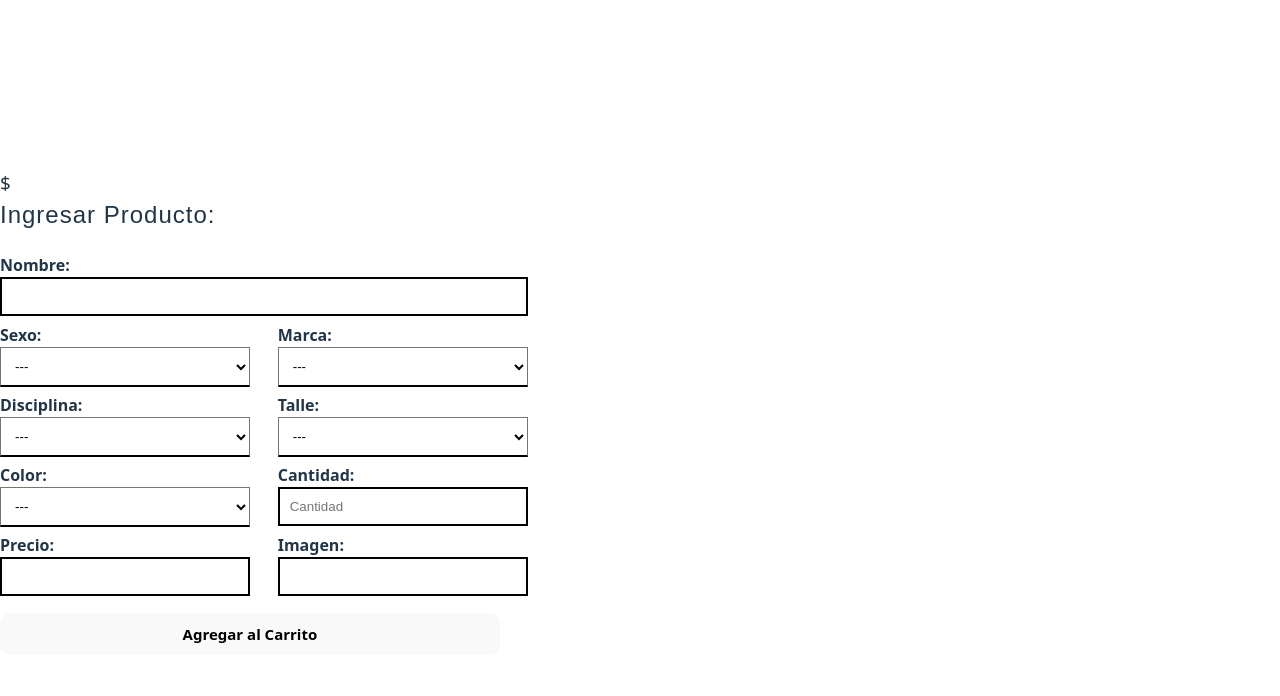
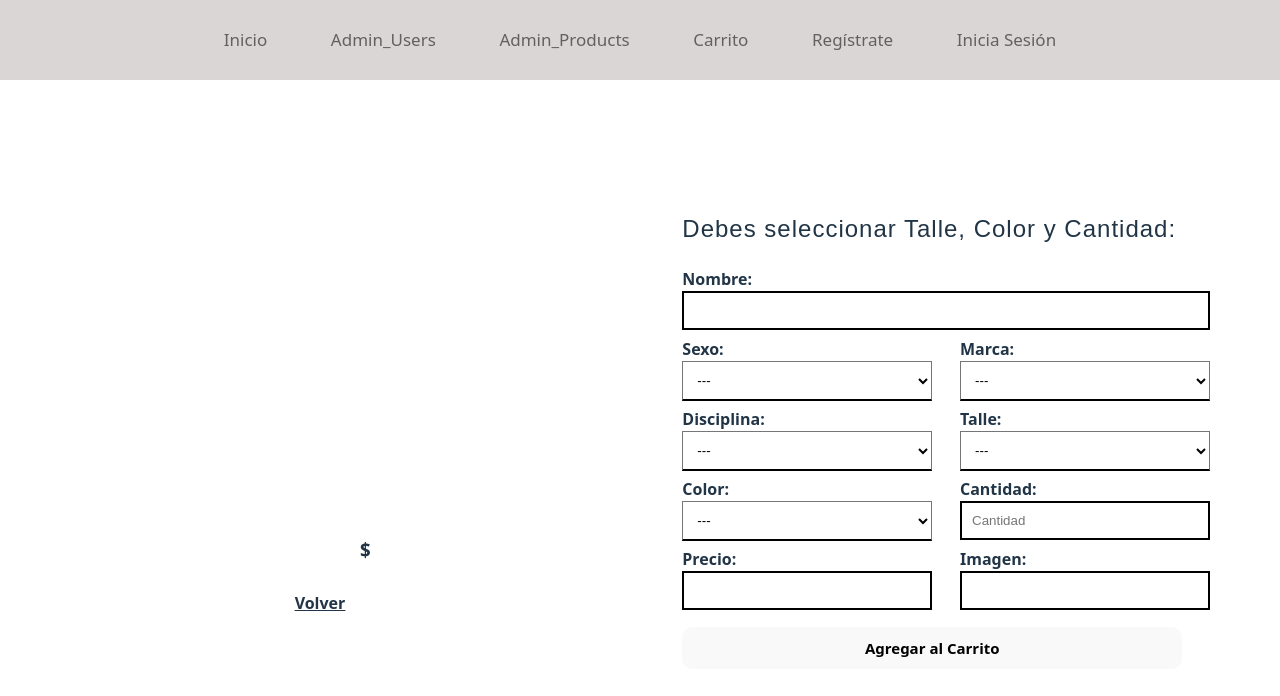
Before and after one commit to hugoaalderete7/sneakers_store, a React (Vite) app: page /product in a window 1280 px wide. Shown: the top 696 px of the page. Built offline with nearby package versions, Linux system fonts and the light colour scheme.

Commit message:
Terminé la ProductPage, ahora empiezo con la CartPage

```diff
--- a/src/components/form/cart_form/CartForm.css
+++ b/src/components/form/cart_form/CartForm.css
@@ -0,0 +1,87 @@
+* {
+    padding: 0;
+    margin: 0;
+    box-sizing: border-box;
+}
+
+.products-total-form-container {
+    width: 100%;
+}
+
+.products-form-container {
+    display: grid;
+    grid-template-columns: 1fr 1fr;
+    grid-template-rows: repeat(5, 70px);
+    width: 100%;
+    margin-top: 20px;
+}
+
+.products-section-grid-item:nth-child(1) {
+    grid-column: 1/3;
+}
+
+.products-section-grid-item:nth-child(10) {
+    grid-column: 1/3;
+}
+
+.products-section-grid-item:nth-child(11) {
+    grid-column: 1/3;
+}
+
+.products-h2 {
+    font-family: fantasy;
+    letter-spacing: 1px;
+
+}
+
+.products-input-first {
+    border: 2px solid #000;
+    background: transparent;
+    padding: 10px;
+    width: 95%;
+}
+
+.products-input {
+    border: 2px solid #000;
+    background: transparent;
+    padding: 10px;
+    width: 90%;
+}
+
+.products-select {
+    background: transparent;
+    border-bottom: 2px solid #000;
+    padding: 10px;
+    display: block;
+    width: 90%;
+}
+
+.products-check-label-input {
+    display: flex;
+    flex-direction: column;
+    justify-content: center;
+}
+
+.products-check-input {
+    margin-top: 10px;
+}
+
+.products-label {
+    font-weight: bold;
+    width: 100%;
+}
+
+.products-check-label {
+    text-align: center;
+    font-weight: bold;
+}
+
+
+.products-form-button {
+    width: 90%;
+    padding: 10px;
+    border-radius: 10px;
+    margin-top: 10px;
+    font-weight: bold;
+    font-size: 15px;
+}
--- a/src/components/form/cart_form/CartForm.jsx
+++ b/src/components/form/cart_form/CartForm.jsx
@@ -22,13 +22,12 @@ const CartForm = () => {
         dispatch(createProductCart(form));
         setForm(initialForm);
         setErrors(initialErrors);
-        navigate("/products")
     }
 
 
     return (
         <div>
-            <h2 className='products-h2'>Ingresar Producto:</h2>
+            <h2 className='products-h2'>Debes seleccionar Talle, Color y Cantidad:</h2>
 
             <form className='products-form-container'>
 
--- a/src/pages/product_page/ProductPage.css
+++ b/src/pages/product_page/ProductPage.css
@@ -0,0 +1,56 @@
+.product-page-grid-container {
+    display: grid;
+    grid-template-rows: auto 1fr;
+    width: 100vw;
+}
+
+.product-form-container {
+    display: grid;
+    grid-template-columns: 1fr 1fr;
+}
+
+.image-name-price-container {
+    margin-top: 80px;
+    display: flex;
+    flex-direction: column;
+    align-items: center;
+    position: relative;
+}
+
+.form-container {
+    margin-top: 80px;
+    display: flex;
+    flex-direction: column;
+    align-items: center;
+}
+
+.image-container {
+    position: absolute;
+}
+
+.name-price-container {
+    position: absolute;
+    display: flex;
+    justify-content: space-around;
+    width: 30%;
+    top: 325px;
+}
+
+.product-name {
+    font-weight: bold;
+}
+
+.product-price {
+    font-weight: bold;
+}
+
+.go-container{
+    position: absolute;
+    top: 380px;
+}
+
+.go-products-page{
+    font-weight: bold;
+    text-decoration: underline;
+    cursor: pointer;
+}
--- a/src/pages/product_page/ProductPage.jsx
+++ b/src/pages/product_page/ProductPage.jsx
@@ -2,29 +2,41 @@ import React from 'react';
 import "./ProductPage.css";
 import { useSelector } from 'react-redux';
 import CartForm from '../../components/form/cart_form/CartForm';
+import No_Transp_Navbar from '../../components/navbar/No_Transp_Navbar';
+import { useNavigate } from 'react-router-dom';
 
 const ProductPage = () => {
     const product = useSelector((state) => state.products.product);
     console.log("Producto en ProductPage:", product);
+    const navigate = useNavigate();
 
     return (
-        <div>
+        <div className='product-page-grid-container'>
             <section>
+                <No_Transp_Navbar />
+            </section>
+            <section className='product-form-container'>
                 {product ? (
-                    <div className="product-page">
-                        <img className="product-image" src={product.image} alt={product.name} />
-                        <h3 className="product-name">{product.name}</h3>
-                        <h3 className="product-price">${product.price}</h3>
-                    </div>
+                    <section className="image-name-price-container">
+                        <div className='image-container'>
+                            <img className="product-image" src={product.image} alt={product.name} />
+                        </div>
+                        <div className='name-price-container'>
+                            <h3 className="product-name">{product.name}</h3>
+                            <h3 className="product-price">${product.price}</h3>
+                        </div>
+                        <div className='go-container'>
+                            <h4 className='go-products-page' onClick={()=> navigate('/products')}>Volver</h4>
+                        </div>
+                    </section>
                 ) : (
-                    <h2>No product selected</h2>
+                    <h2>No hay productos seleccionados</h2>
                 )}
+
+                <section className='form-container'>
+                    <CartForm />
+                </section>
             </section>
-            <section>
-                <CartForm />
-            </section>
-
-
         </div>
     );
 }
```
